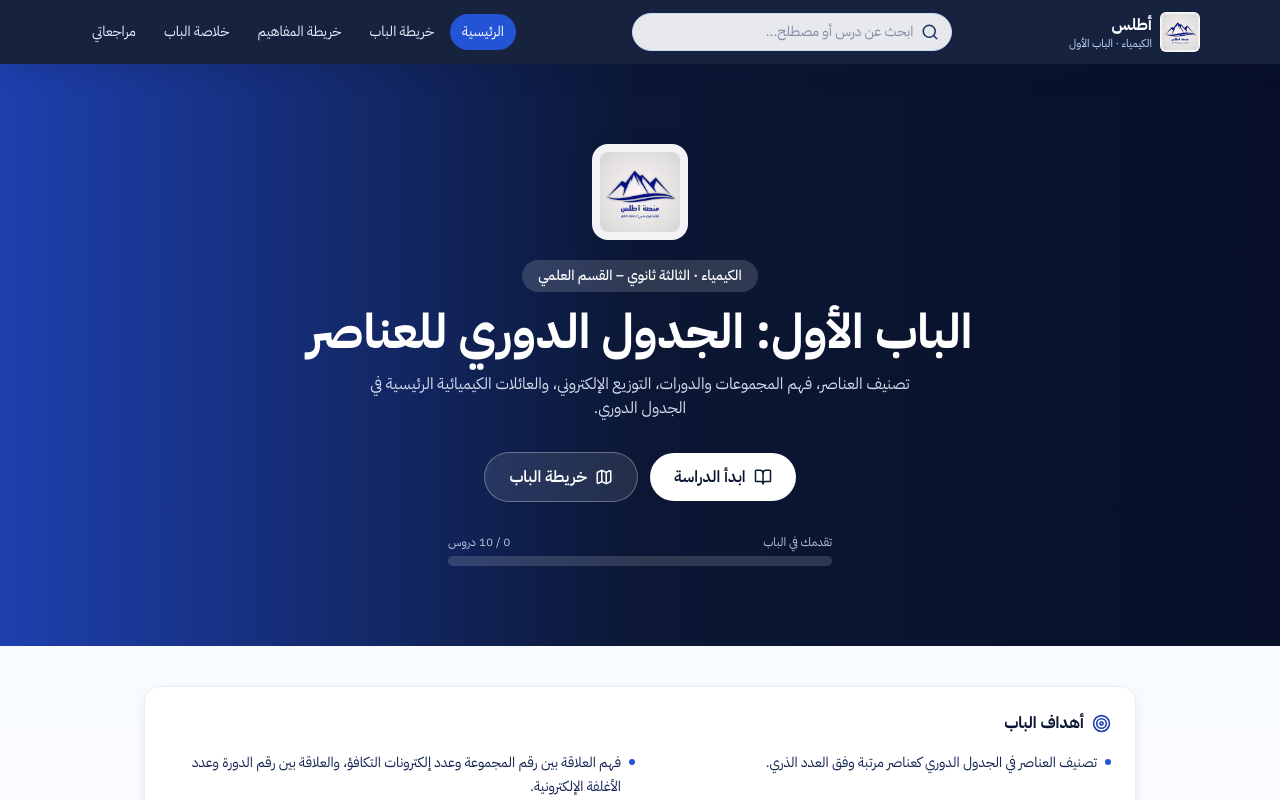
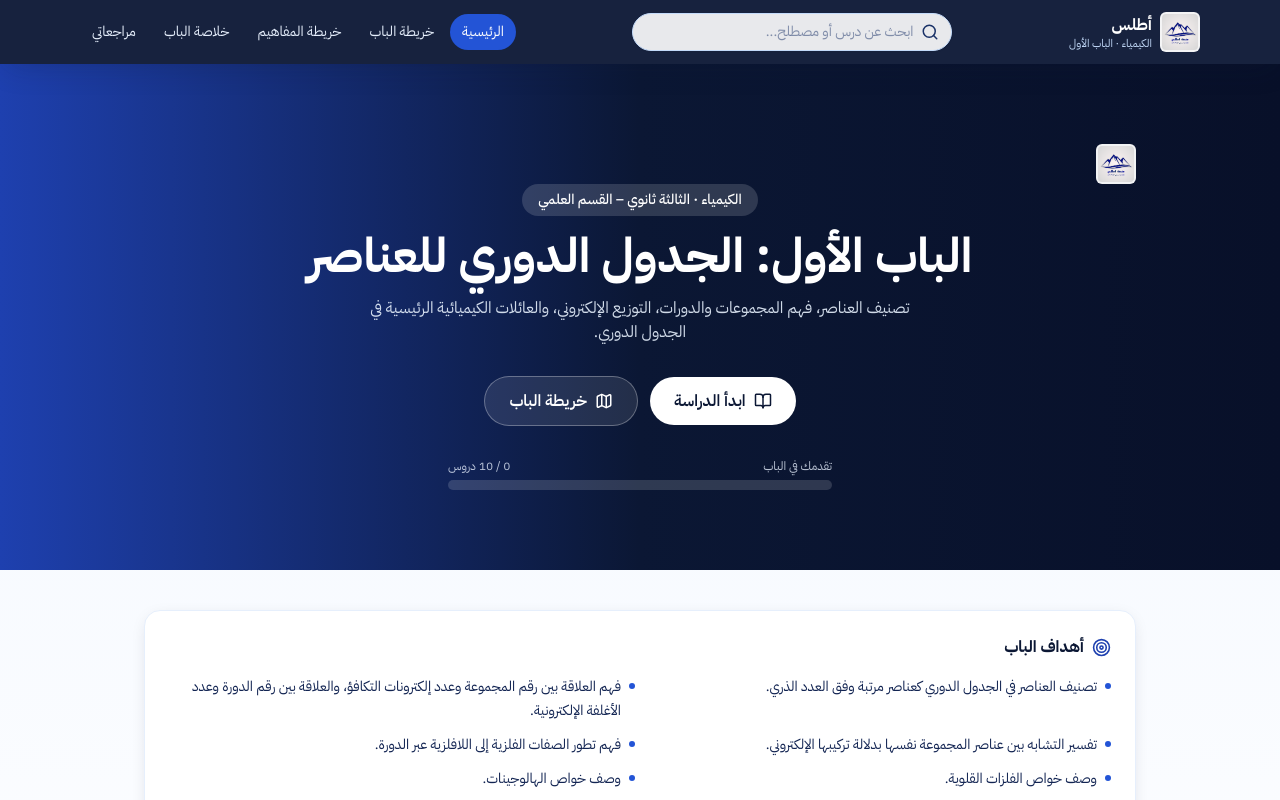
Before and after one commit to TopTeamly/chemistry-chapter-1, a React (Vite) app: page /#/ in a window 1280 px wide. Shown: the top 800 px of the page. Built offline with nearby package versions, Linux system fonts and the light colour scheme.

Commit message:
Update ChapterHero.jsx

```diff
--- a/src/components/ChapterHero.jsx
+++ b/src/components/ChapterHero.jsx
@@ -11,11 +11,11 @@ export default function ChapterHero() {
   return (
     <section className="relative overflow-hidden bg-gradient-to-l from-navy-950 via-navy-900 to-royal-600 text-white">
       <div className="max-w-5xl mx-auto px-4 py-14 sm:py-20 text-center relative z-10">
-        <img
-          src="/assets/logo/atlas-logo.png"
-          alt="شعار أطلس"
-          className="h-20 w-20 sm:h-24 sm:w-24 object-contain mx-auto mb-5 rounded-2xl bg-white/95 p-2 shadow-soft"
-        />
+       <img
+  src={`${import.meta.env.BASE_URL}assets/logo/atlas-logo.png`}
+  alt="شعار أطلس"
+  className="h-10 w-10 object-contain rounded-md bg-white/95 p-0.5"
+/>
         <span className="inline-block text-xs sm:text-sm font-medium bg-white/15 rounded-full px-4 py-1.5 mb-4">
           {chapter.subject} · {chapter.grade}
         </span>
```
